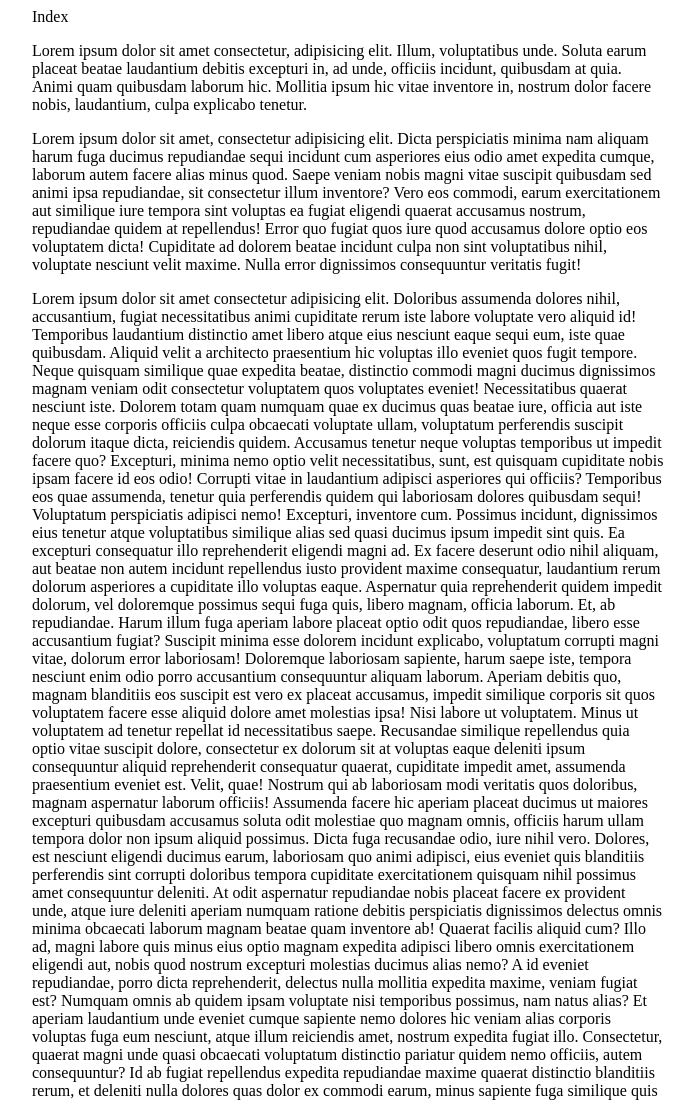
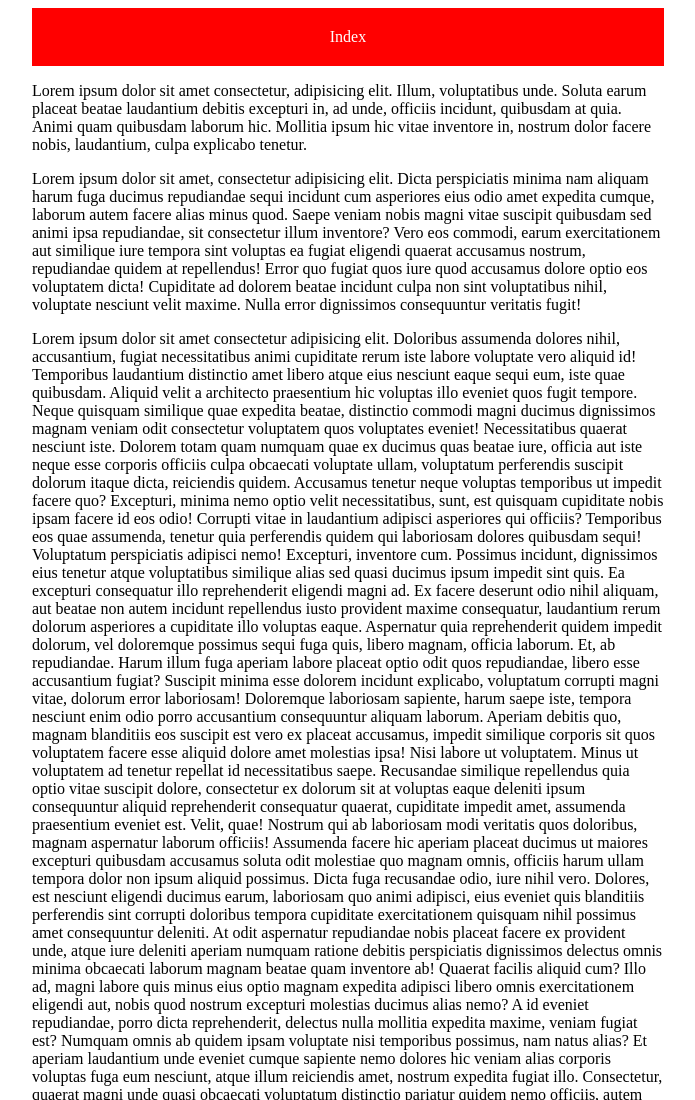
Before and after one commit to Lester1311994/CursoGit, a plain HTML site: page index.html in a window 1280 px wide. Shown: the top 1100 px of the page, without its empty margins (276-971 px from the left). Drawn offline with Linux system fonts and the light colour scheme.

Commit message:
Añadiendo mas estilos a la cabecera

```diff
--- a/estilos.css
+++ b/estilos.css
@@ -10,3 +10,10 @@ body{
    margin-left: 300px;
 
 }
+
+.titulo{
+    text-align: center;
+    background:red;
+    padding:20px;
+    color:#fff;
+}
--- a/index.html
+++ b/index.html
@@ -9,7 +9,7 @@
 </head>
 <body>
     <div class="contenedor">
-        <div>
+        <div class="titulo">
             Index
         </div>
         <div>
```
